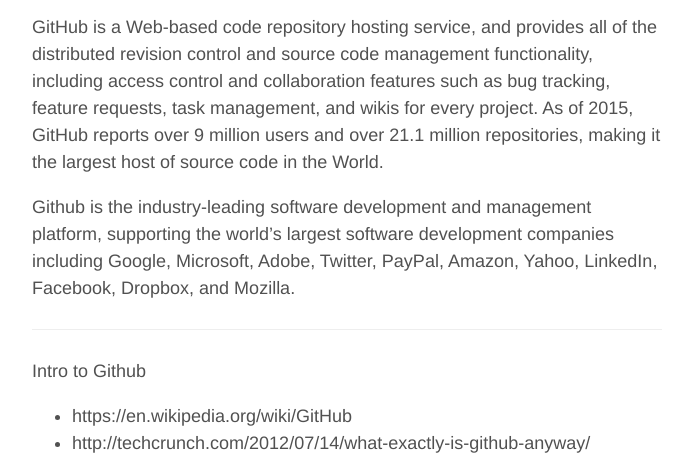
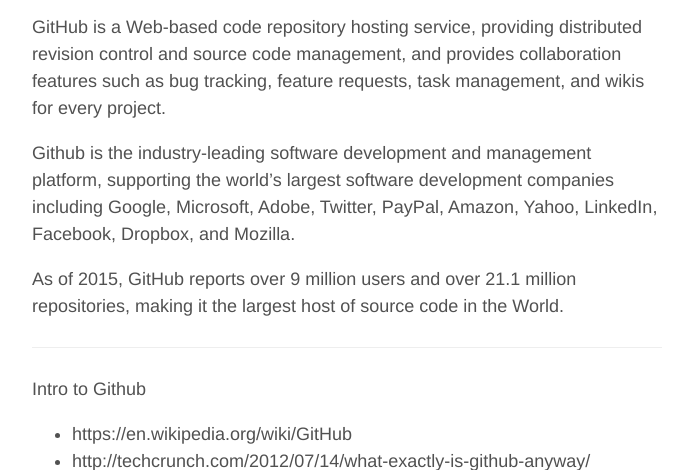
Before and after one commit to healthschema/healthschema.github.io, a Jekyll site: the page built from _posts/2015-08-20-github-intro.md, in a window 1280 px wide and 900 px high, cut to the strip 430-900 px from the top of the window. Shown: the whole strip, without its empty margins (293-984 px from the left). Built offline with Jekyll 4.4.1, drawn with Linux system fonts in a browser that asks for light colours.

Commit message:
Update 2015-08-20-github-intro.md

```diff
--- a/_posts/2015-08-20-github-intro.md
+++ b/_posts/2015-08-20-github-intro.md
@@ -9,10 +9,11 @@
 </p>
 
 
-GitHub is a Web-based code repository hosting service, and provides all of the distributed revision control and source code management functionality, including access control and collaboration features such as bug tracking, feature requests, task management, and wikis for every project.  As of 2015, GitHub reports over 9 million users and over 21.1 million repositories, making it the largest host of source code in the World.
+GitHub is a Web-based code repository hosting service, providing distributed revision control and source code management,  and provides collaboration features such as bug tracking, feature requests, task management, and wikis for every project.
 
 Github is the industry-leading software development and management platform, supporting the world's largest  software development companies including Google, Microsoft, Adobe, Twitter, PayPal, Amazon, Yahoo, LinkedIn, Facebook, Dropbox, and Mozilla.
 
+As of 2015, GitHub reports over 9 million users and over 21.1 million repositories, making it the largest host of source code in the World.
 
 ***
 
```
